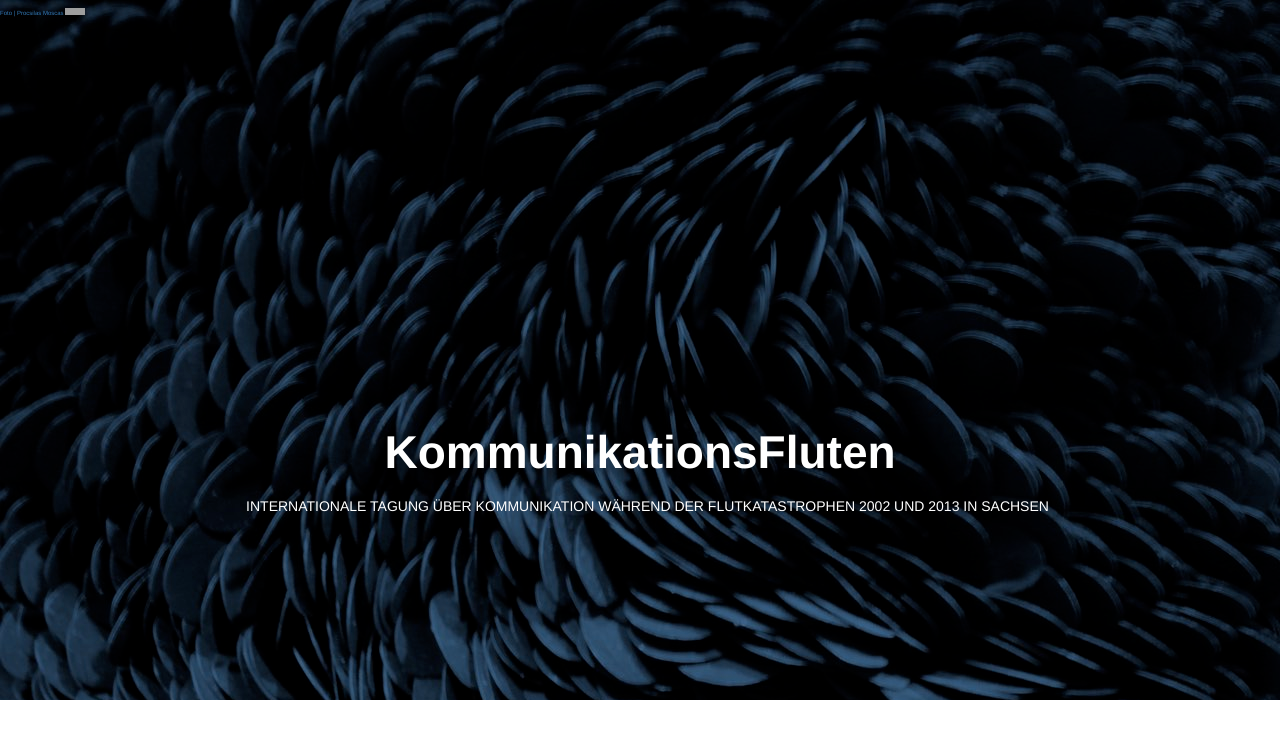
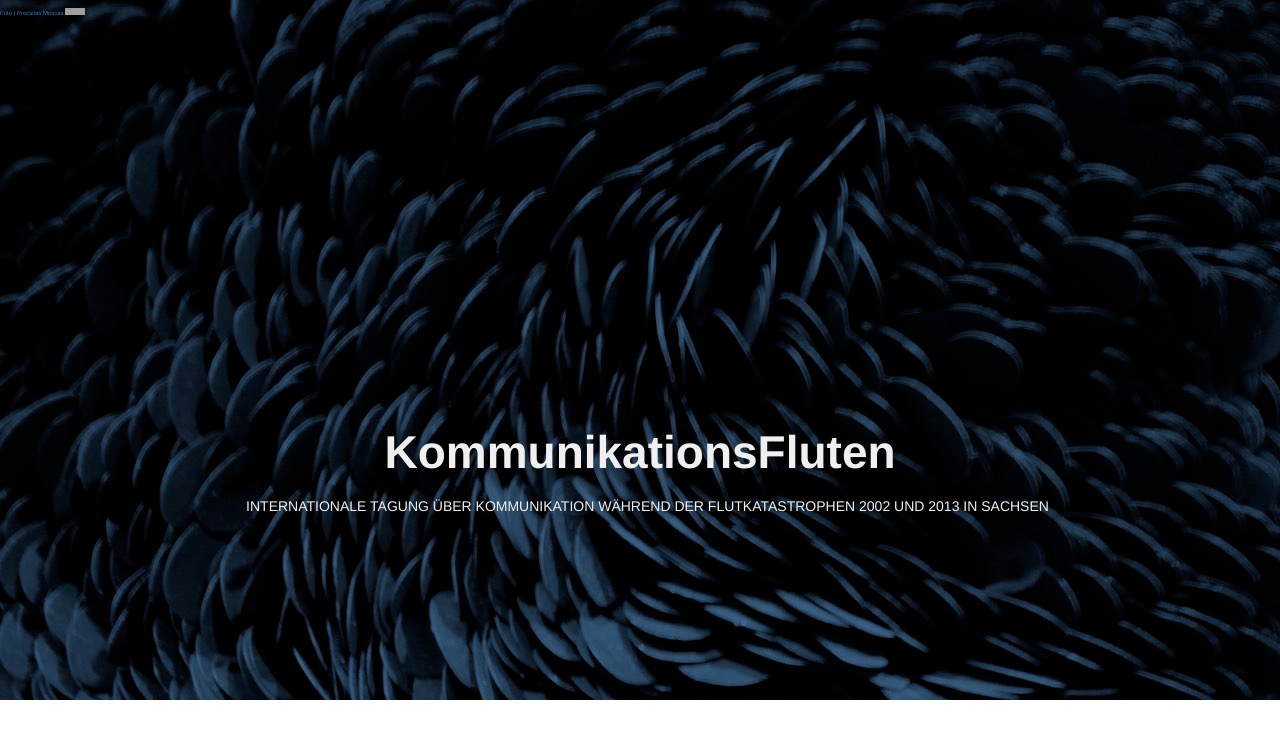
Before and after one commit to susedev/test, a Jekyll site: the page built from index.html, in a window 1280 px wide. Shown: the top 730 px of the page. Built offline with Jekyll 4.4.1, drawn with Linux system fonts in a browser that asks for light colours; nearby versions of some CDN libraries; grey boxes are pictures that could not be loaded.

Commit message:
Update home.html

```diff
--- a/_layouts/home.html
+++ b/_layouts/home.html
@@ -11,8 +11,8 @@
 <header class="intro-header" style="background-image: url('{{ site.base_url }}/background-1280x800.jpg'); display: block; max-height: 100%; max-width: 100%;">
     <a href="https://www.flickr.com/photos/procsilas/3010458671/in/photostream/" style="font-size: 6px; color:#808080,"> Foto | Procsilas Moscas </a>
     <a rel="license" href="http://creativecommons.org/licenses/by/2.0/"><img alt="Creative Commons License" style="height: 7px; width: 20px; position:right;" src="https://i.creativecommons.org/l/by/2.0/88x31.png" /></a></p>
-    <a href="{{ site.base_url }}/konferenz-kommunikationsfluten.html"><p style="color:#FFF; font-size: 46px; font-weight:bold; text-align: center; margin-top:400px; margin-bottom: ">KommunikationsFluten</p></a>
-    <a href="{{ site.base_url }}/konferenz-kommunikationsfluten.html"><p style="font-size:14px; color:#FFF; text-align: center; text-transform: uppercase;  padding-bottom:50px; margin-left: 15px;">Internationale Tagung über Kommunikation während der Flutkatastrophen 2002 und 2013 in Sachsen</p></a>
+    <a href="{{ site.base_url }}/konferenz-kommunikationsfluten.html"><p style="color:#F0F0F0; font-size: 46px; font-weight:bold; text-align: center; margin-top:400px; margin-bottom: ">KommunikationsFluten</p></a>
+    <a href="{{ site.base_url }}/konferenz-kommunikationsfluten.html"><p style="font-size:14px; color:#F0F0F0; text-align: center; text-transform: uppercase;  padding-bottom:50px; margin-left: 15px;">Internationale Tagung über Kommunikation während der Flutkatastrophen 2002 und 2013 in Sachsen</p></a>
  </header>
 
  <div class="container" style="margin-top:50px;">
```
